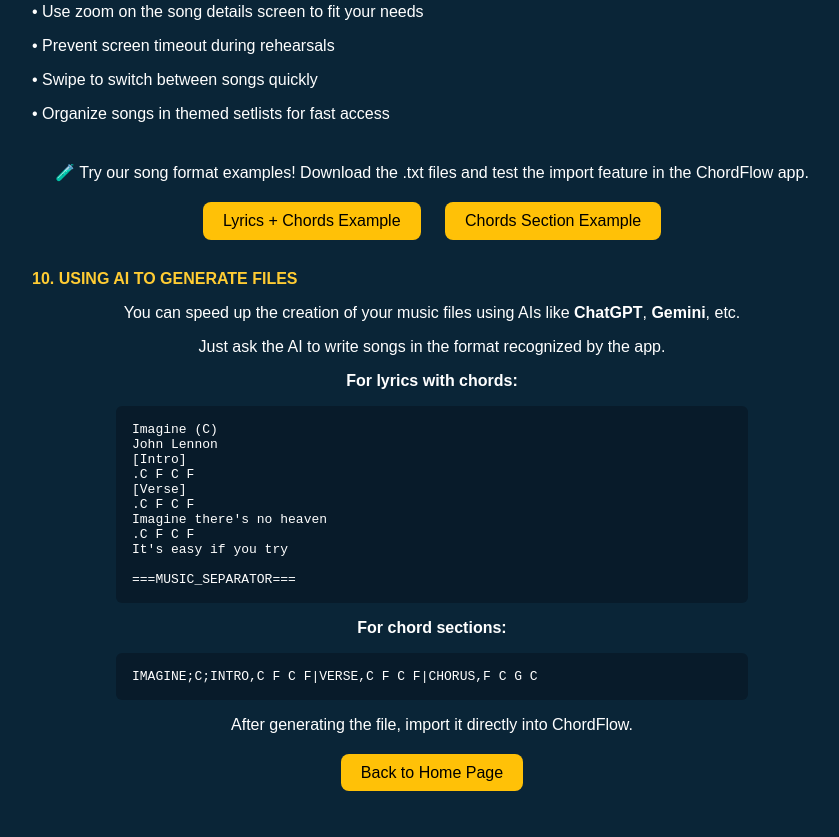
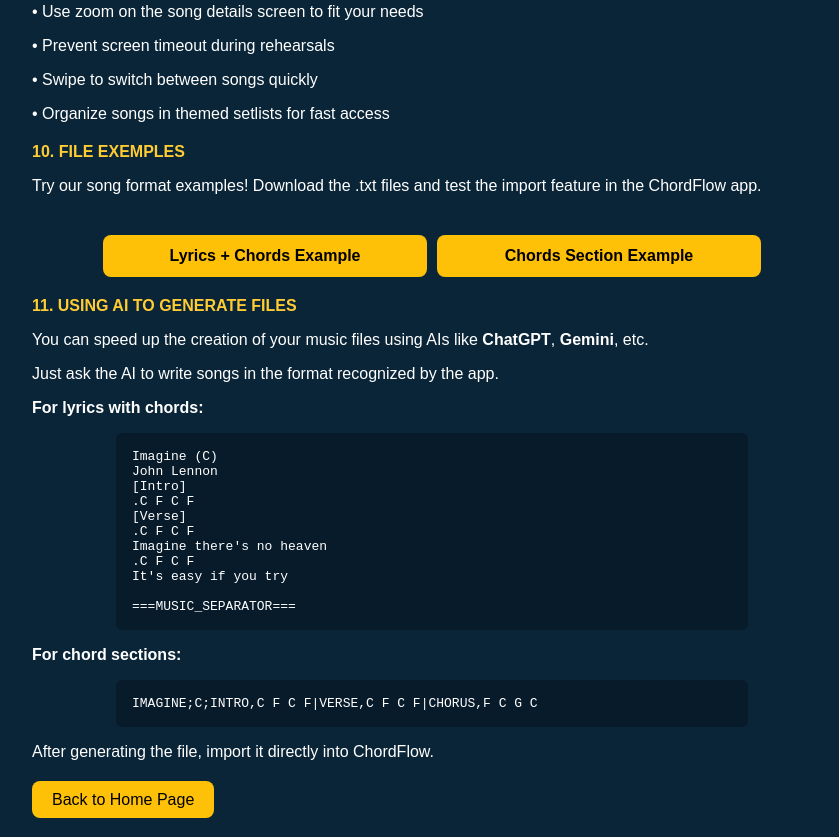
Before and after one commit to melo101/ChordFlow, a plain HTML site: page guide_chordflow.html in a window 1280 px wide. Shown: the part 3075-3912 px from the top of the page, without its empty margins (208-1047 px from the left). Before the commit the page ends 3885 px from the top, so only its background shows below. Drawn offline with Linux system fonts and the light colour scheme.

Commit message:
Add files via upload

```diff
--- a/guide_chordflow.html
+++ b/guide_chordflow.html
@@ -133,13 +133,28 @@
 <p>• Prevent screen timeout during rehearsals</p>
 <p>• Swipe to switch between songs quickly</p>
 <p>• Organize songs in themed setlists for fast access</p>
+<div class="yellow-title">10. FILE EXEMPLES</div>
+<p>Try our song format examples! Download the .txt files and test the import feature in the ChordFlow app.</p>
+<div style="text-align: left; margin-top: 40px;">
+ <div style="display: flex; flex-wrap: wrap; justify-content: center; gap: 10px; margin-top: 10px;">
+  <a download="lyrics.txt" href="lyrics.txt"
+     style="flex: 1 1 200px; min-width: 140px; max-width: 300px;
+            text-align: center; padding: 12px; background-color: #ffc107;
+            color: black; text-decoration: none; border-radius: 8px; font-weight: bold;">
+    Lyrics + Chords Example
+  </a>
 
-<div style="text-align: center; margin-top: 40px;">
-<p>🧪 Try our song format examples! Download the .txt files and test the import feature in the ChordFlow app.</p>
-<a download="lyrics.txt" href="lyrics.txt" style="display: inline-block; margin: 10px; padding: 10px 20px; background-color: #ffc107; color: black; text-decoration: none; border-radius: 8px;">Lyrics + Chords Example</a>
-<a download="chord_section.txt" href="chord_section.txt" style="display: inline-block; margin: 10px; padding: 10px 20px; background-color: #ffc107; color: black; text-decoration: none; border-radius: 8px;">Chords Section Example</a>
+  <a download="chord_section.txt" href="chord_section.txt"
+     style="flex: 1 1 200px; min-width: 140px; max-width: 300px;
+            text-align: center; padding: 12px; background-color: #ffc107;
+            color: black; text-decoration: none; border-radius: 8px; font-weight: bold;">
+    Chords Section Example
+  </a>
+</div>
 
-<div class="yellow-title">10. USING AI TO GENERATE FILES</div>
+
+
+<div class="yellow-title">11. USING AI TO GENERATE FILES</div>
 <p>You can speed up the creation of your music files using AIs like <strong>ChatGPT</strong>, <strong>Gemini</strong>, etc.</p>
 <p>Just ask the AI to write songs in the format recognized by the app.</p>
 
```
Also changed, not shown: guia_chordflow.html (+19 -5 lines).
